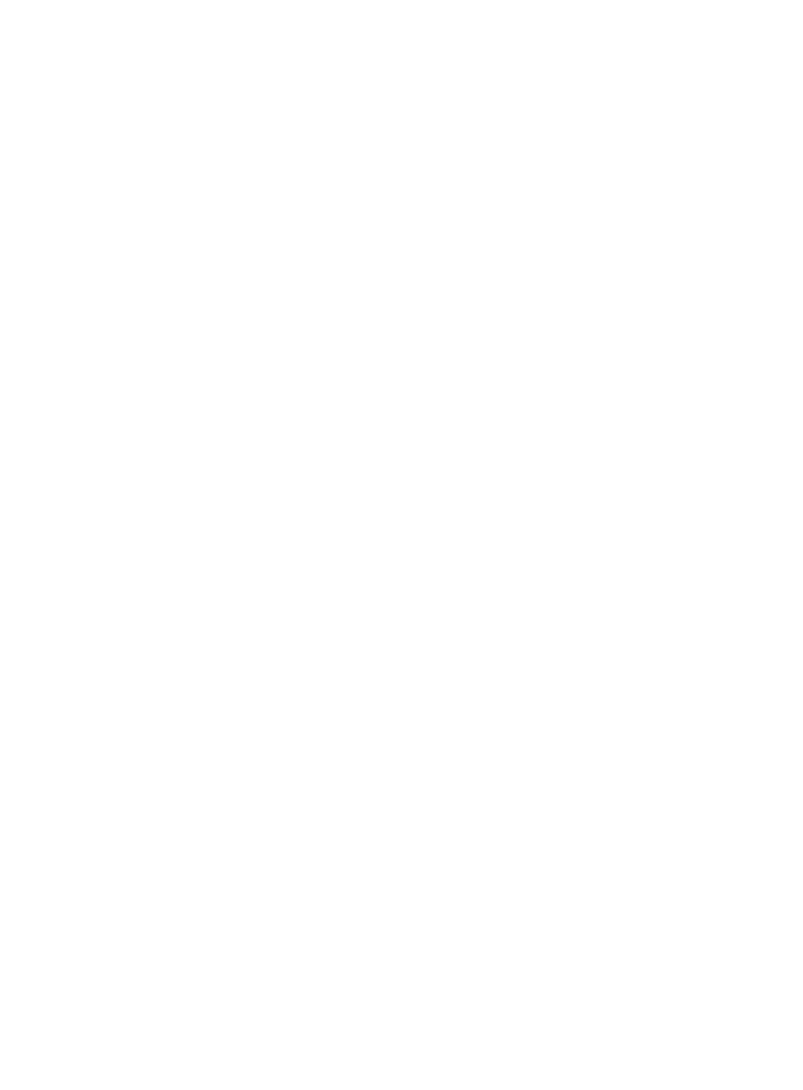
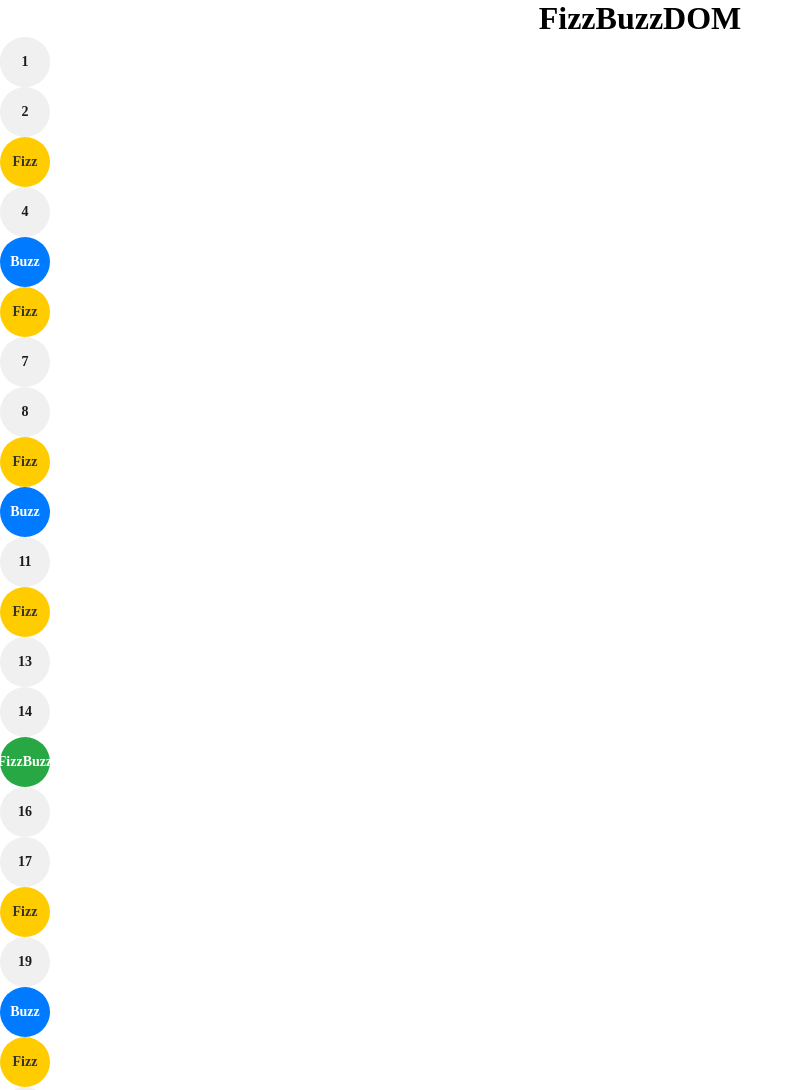
Before and after one commit to marcocentonze/js-fizzbuzz, a plain HTML site: page index.html in a window 1280 px wide. Shown: the top 1090 px of the page, without its empty margins (0-803 px from the left). Before the commit the page ends 800 px from the top, so only its background shows below. Drawn offline with Linux system fonts and the light colour scheme.

Commit message:
final commit

```diff
--- a/assets/main.js
+++ b/assets/main.js
@@ -10,8 +10,38 @@ Scriviamo sempre prima dei commenti in italiano per capire cosa vogliamo fare
 Proviamo ad immaginare le operazioni che vogliamo far svolgere al nostro programma così come lo faremmo "a mano"
 */
 
+/* Strumenti:
+    - const
+    - log
+    - for
+    - log
+    - if/else if/else if/else
+    - stampo in pagina
+*/
 
-//stampare tutti i numero da 0 a 100
-for (let i = 0; i <100; i++){
+// Ottenere "container" dal DOM
+const container = document.getElementById('container');
+console.log(container);
 
+// Ciclo da 1 a 100
+for (let i = 1; i < 101; i++) {
+
+    // Creare un nuovo elemento div per ciascun numero che si crea
+    let element = document.createElement('div');
+    //faccio i controlli per vedere se un numoro è fizz...
+    if (i % 3 == 0 && i % 5 == 0) {
+        element.innerHTML = 'FizzBuzz'; //inserisco il contenuto fizzbuzz..
+        element.className = 'circle fizzBuzz'; //assegno la classe...
+    } else if (i % 3 == 0) {
+        element.innerHTML = 'Fizz';
+        element.className = 'circle fizz';
+    } else if (i % 5 == 0) {
+        element.innerHTML = 'Buzz';
+        element.className = 'circle buzz';
+    } else {
+        element.innerHTML = i;
+        element.className = 'circle num';
+    }
+    //scrivo in pagina
+    container.append(element);
 }
--- a/assets/style.css
+++ b/assets/style.css
@@ -0,0 +1,62 @@
+
+*{
+    margin: 0;
+    padding: 0;
+    box-sizing: border-box;
+}
+
+.container{
+    max-width: 1440px;
+    width: 80%;
+}
+
+.d-flex{
+    display: flex;
+}
+
+.flex-wrap{
+    flex-wrap: wrap;
+}
+
+/* h1 centrare */
+h1{
+    text-align: center;
+}
+/* Stile base per i cerchi */
+.circle {
+    width: 50px;
+    height: 50px;
+    display: flex;
+    justify-content: center;
+    align-items: center;
+    font-size: 14px;
+    font-weight: bold;
+    border-radius: 50%;
+    background-color: #f0f0f0;
+    color: #333;
+
+}
+
+/* Stili per numeri */
+.circle.num {
+    background-color: #f0f0f0;
+    color: #1c1c1c;
+}
+
+/* Stili per Fizz */
+.circle.fizz {
+    background-color: #ffcc00;
+    color: #333;
+}
+
+/* Stili per Buzz */
+.circle.buzz {
+    background-color: #007bff;
+    color: #fff;
+}
+
+/* Stili per FizzBuzz */
+.circle.fizzBuzz {
+    background-color: #28a745;
+    color: #fff;
+}
--- a/index.html
+++ b/index.html
@@ -8,6 +8,8 @@
 </head>
 <body>
 
+    <h1>FizzBuzzDOM</h1>
+    <div id="container" class="circle d-flex flex-wrap"></div>
 
 
     <script src="./assets/main.js"></script>
```
